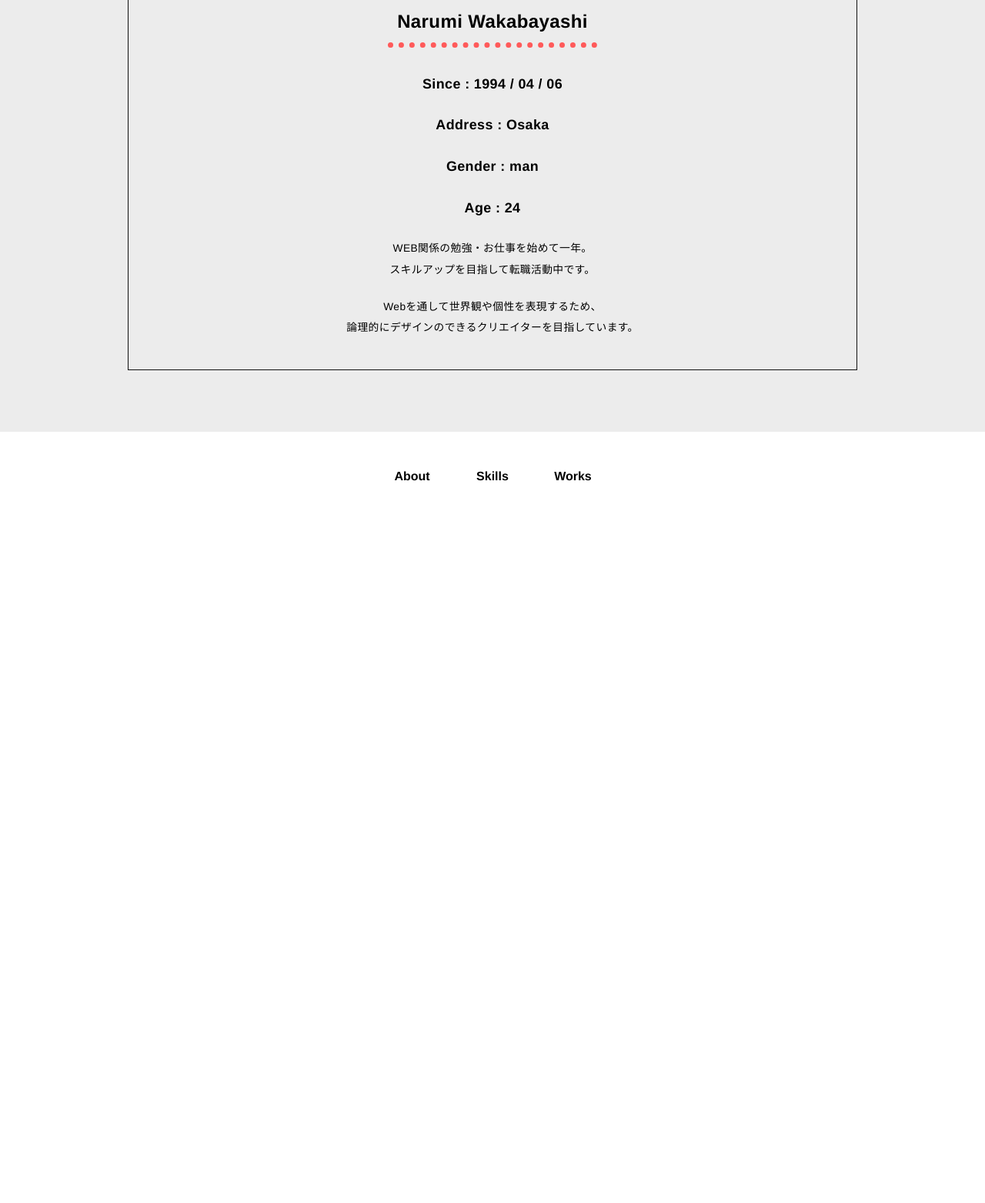
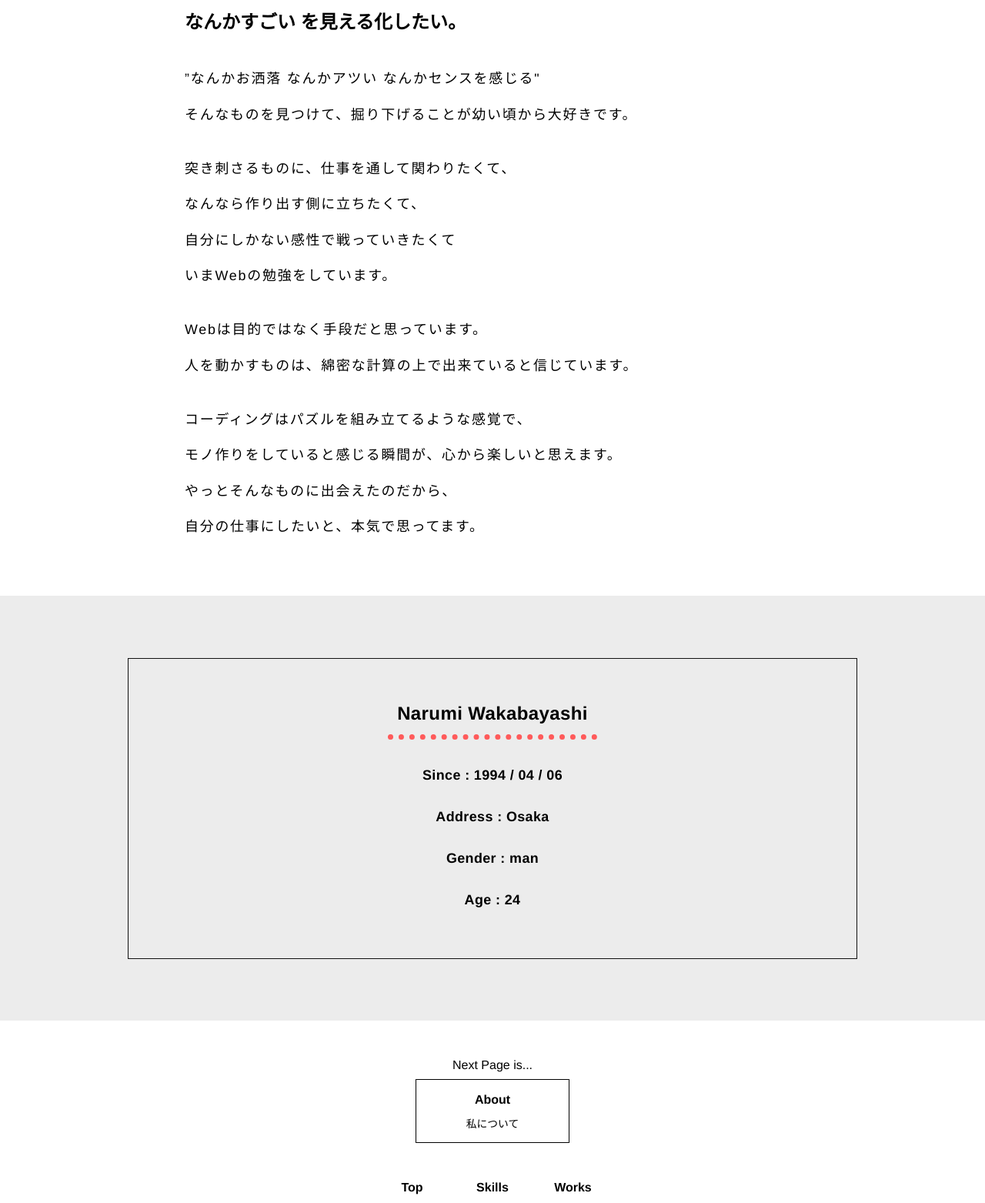
Before and after one commit to nnnarumiii/nnnarumiii.github.io, a plain HTML site: page index.html in a window 1280 px wide. Shown: the part 925-2488 px from the top of the page at 77% size. Before the commit the page ends 1601 px from the top, so only its background shows below. Drawn offline with nearby package versions, Linux system fonts and the light colour scheme.

Commit message:
コンテンツ追加

```diff
--- a/index.css
+++ b/index.css
@@ -22,7 +22,7 @@
   font-weight: bold;
   font-family: 'Bad Script', arial;
   line-height: 1.5;
-  letter-spacing: 0.02em
+  letter-spacing: 0.02em;
 }
 
   /* ================= /トップイメージ ================= */
@@ -30,7 +30,7 @@
   /* 矢印 */
 .arrow{
     position: absolute;
-    bottom: 15%;
+    bottom: 10%;
     left: 20%;
     width: 30px;
     height: 60px;
@@ -70,13 +70,36 @@
     transform: translateY(0);
   }
   50%{
-    transform: translateY(25px);
+    transform: translateY(10px);
   }
   100%{
     transform: translateY(0);
   }
 }
 /* /矢印 */
+
+.concept{
+  max-width: 800px;
+  margin: 0em auto ;
+  /* border: #111 solid 1px; */
+  padding: 8em 2em 3em 2em;
+}
+
+.concept h2{
+  font-weight: bold;
+  font-size: 1.5em;
+}
+
+.concept p{
+  line-height: 2.6;
+  letter-spacing: 0.1em;
+  margin-top: 1.3em;
+  font-size: 1.12em;
+}
+
+.blanc{
+  display: block;
+}
 
 
 .profile section{
@@ -108,16 +131,8 @@
 .contentProfile p{
   font-weight: bold;
   font-size: 1.12em;
-  line-height: 2
+  line-height: 2;
 }
-
-/* .contentProfile p:last-child{
-  font-weight: normal;
-  font-size: 0.86em;
-  margin-top: 2.5em;
-  margin-bottom: 0;
-  text-decoration-line: underline;
-} */
 
  .smallText p{
   font-weight: normal;
@@ -158,12 +173,28 @@
     box-sizing: border-box;
   }
 
+  .concept{
+    max-width: 600px;
+  }
+
+  .concept h2{
+    font-size: 1.25em;
+  }
+
+  .concept p{
+    line-height: 2.6;
+    font-size: 0.875em;
+    letter-spacing: 0em;
+    margin-top: 1.3em;
+  }
+
+  .blanc{
+    display: inline;
+  }
+
   .contentProfile h2{
-    font-size: 1.5em;
-    display: inline-block;
     padding: 0.2em 0 0;
-    border-bottom: 0.15em dotted rgb(255, 90, 90);
-    line-height: 1.5
+    line-height: 1.5;
   }
 
   .contentProfile{
--- a/index.html
+++ b/index.html
@@ -41,9 +41,31 @@
     <span></span>
   </div>
 
+  <article class="concept scroll">
+    <h2>なんかすごい を見える化したい。</h2>
+    <section>
+      <div>
+        <p><span class="blanc">”なんかお洒落 なんかアツい なんかセンスを感じる"</span> <span class="blanc">そんなものを見つけて、掘り下げることが幼い頃から大好きです。</span></p>
+      </div>
+
+      <div>
+        <p><span class="blanc">突き刺さるものに、仕事を通して関わりたくて、</span><span class="blanc">なんなら作り出す側に立ちたくて、<span class="blanc">自分にしかない感性で戦っていきたくて</span><span
+              class="blanc">いまWebの勉強をしています。</span></p>
+      </div>
+
+      <div>
+        <p><span class="blanc">Webは目的ではなく手段だと思っています。</span><span class="blanc">人を動かすものは、綿密な計算の上で出来ていると信じています。</span></p>
+      </div>
+      <div>
+        <p><span class="blanc">コーディングはパズルを組み立てるような感覚で、</span><span class="blanc">モノ作りをしていると感じる瞬間が、心から楽しいと思えます。</span><span
+            class="blanc">やっとそんなものに出会えたのだから、</span><span class="blanc">自分の仕事にしたいと、本気で思ってます。</span></p>
+      </div>
+    </section>
+  </article>
+
   <article class="profile">
     <h2 class="hide">Profile</h2>
-    <section class="scroll">
+    <section>
       <div class="contentProfile">
         <h2>Narumi Wakabayashi</h2>
         <p>Since : 1994 / 04 / 06</p>
@@ -51,20 +73,25 @@
         <p>Gender : man</p>
         <p>Age : 24</p>
 
-        <div class="smallText">
-          <p>WEB関係の勉強・お仕事を始めて一年。<br>スキルアップを目指して転職活動中です。</p>
+        <!-- <div class="smallText">
+          <p>WEB関係の勉強・お仕事を始めて一年。<br>フロントエンドエンジニアを目指して転職活動中です。</p>
 
           <p>Webを通して世界観や個性を表現するため、<br>論理的にデザインのできるクリエイターを目指しています。</p>
-        </div>
+        </div> -->
       </div>
+  </article>
 
-  </article>
+  <div class="nextPage">
+    <p>Next Page is...
+      <a href="about.html">About<span class="nextPageSubtitle">私について</span></a>
+    </p>
+  </div>
 
   <footer>
     <nav class="footerNav">
       <div>
         <ul>
-          <li><a href="about.html">About</a></li>
+          <li><a href="index.html">Top</a></li>
           <li><a href="skills.html">Skills</a></li>
           <li><a href="works.html">Works</a></li>
         </ul>
@@ -86,7 +113,6 @@
     $('.arrow').on('click', function () {
       $('html, body').animate({ scrollTop: mainContentScrollTop }, 500);
     });
-
   </script>
 
 </body>
--- a/layout.css
+++ b/layout.css
@@ -16,13 +16,13 @@ body{
     padding: 0;
   }
 
-  a{
+  .headNav a,.footerNav a{
     text-decoration: none;
     color: #000;
     font-weight: bold;
   }
 
-  a:hover{
+  .headNav a:hover,.footerNav a:hover{
     /* background-color: rgb(255, 250, 0); */
     background-color: rgb(255, 118, 118);
     padding: 0.3em 0.75em;
@@ -69,7 +69,6 @@ body{
     /* position: relative; */
   }
 
-
    .headNav ul{
     margin: 0;
     padding: 0;
@@ -87,7 +86,7 @@ body{
   }
 
   .footerNav{
-    margin: 2.5em 0;
+    margin: 2.5em 0 0.625em 0;
   }
 
   .footerNav ul{
@@ -100,6 +99,31 @@ body{
     display: inline-block;
     width: 6.25em;
     font-size: 16px;
+  }
+
+  .nextPage{
+    text-align: center;
+    width: 12.5em;
+    margin: 2.5em auto;
+  }
+
+  .nextPage a{
+    text-decoration: none;
+    color: #000;
+    border: #000 solid 1px;
+    display: block;
+    padding:0.5em;
+    font-weight: bold;
+  }
+
+  .nextPageSubtitle{
+    font-weight: normal;
+    display: block;
+    font-size: 0.86em;
+  }
+
+  .nextPage a:hover{
+    background-color: rgb(255, 118, 118);
   }
 
   /* ================= /ナビゲーション ================= */
```
Also changed, not shown: about.html (+7 -1 lines), skills.html (+6 -0 lines).
